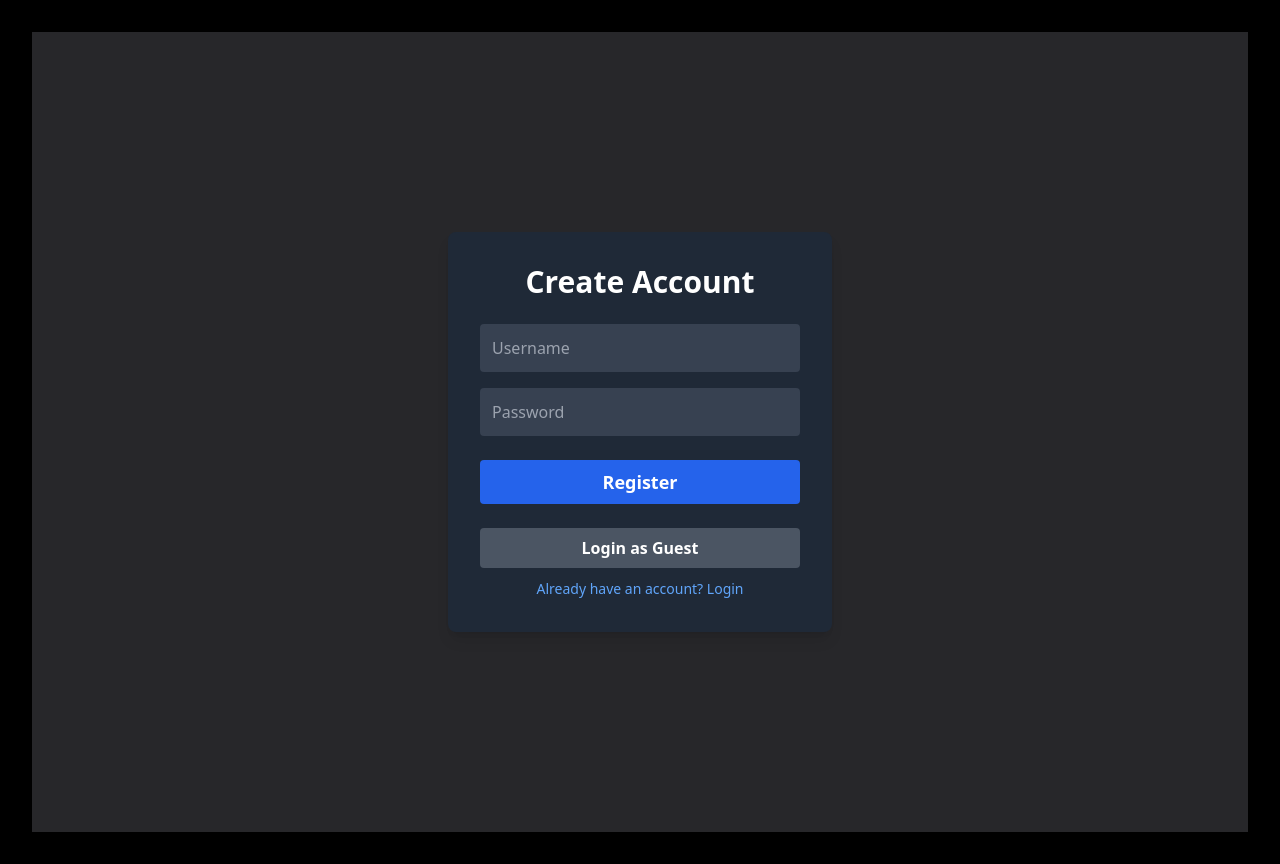
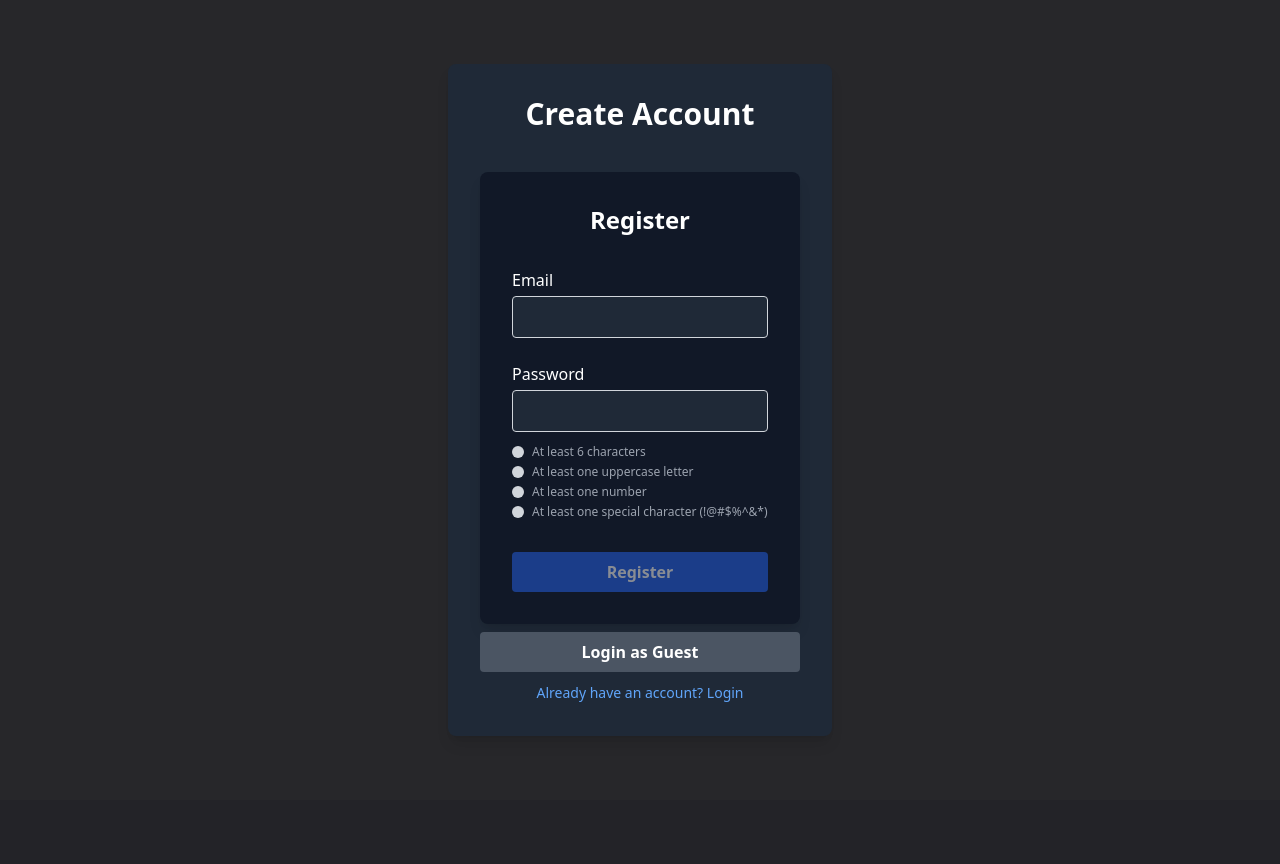
Before and after one commit to Maneeshwar16/digital-desk, a React (Vite) app in the folder vite-project/: page /login in a window 1280 px wide. Both pictures are taken after a click on the button "Don't have an account? Register". After the commit the page ends 800 px from the top, so only its background shows below. Built offline with nearby package versions, Linux system fonts and the light colour scheme.

Commit message:
Login pages

```diff
--- a/vite-project/src/App.jsx
+++ b/vite-project/src/App.jsx
@@ -3,7 +3,7 @@ import { BrowserRouter as Router, Routes, Route, useLocation } from 'react-route
 import Background from './assets/Background';
 import Login from './assets/Login';
 import Foreground from './assets/Foreground';
-import './App.css';
+import './index.css';
 import About from './assets/About';
 import Contact from './assets/Contact';
 import Landing from './assets/Landing';
--- a/vite-project/src/assets/Login.jsx
+++ b/vite-project/src/assets/Login.jsx
@@ -2,36 +2,24 @@ import React, { useState, useRef, useEffect } from "react";
 import { useNavigate, useLocation } from "react-router-dom";
 import { motion } from "framer-motion";
 import { useAuth } from "../context/AuthContext";
+import LoginForm from "./LoginForm";
+import RegisterForm from "./RegisterForm";
 
 const Login = () => {
   const constraintsRef = useRef(null);
   const [isLogin, setIsLogin] = useState(true);
-  const [username, setUsername] = useState("");
-  const [password, setPassword] = useState("");
-  const [loading, setLoading] = useState(false);
   const navigate = useNavigate();
   const location = useLocation();
-  const { login, register, error, clearError, setUser } = useAuth();
+  const { login, register, error, clearError, setUser, loading } = useAuth();
 
   // Clear error when switching modes
   useEffect(() => {
     clearError();
   }, [isLogin, clearError]);
 
-  const handleSubmit = async (e) => {
-    e.preventDefault();
-    if (!username.trim() || !password.trim()) {
-      alert("Please fill in all fields.");
-      return;
-    }
-
-    setLoading(true);
-    const result = isLogin
-      ? await login(username, password)
-      : await register(username, password);
-
-    setLoading(false);
-
+  // Handle login
+  const handleLogin = async ({ username, password }) => {
+    const result = await login(username, password);
     if (result.success) {
       if (location.state && location.state.redirectTo) {
         navigate(location.state.redirectTo, { state: { focusType: location.state.focusType } });
@@ -41,6 +29,19 @@ const Login = () => {
     }
   };
 
+  // Handle register
+  const handleRegister = async ({ email, password }) => {
+    const result = await register(email, password);
+    if (result.success) {
+      if (location.state && location.state.redirectTo) {
+        navigate(location.state.redirectTo, { state: { focusType: location.state.focusType } });
+      } else {
+        navigate("/foreground");
+      }
+    }
+  };
+
+  // Guest login
   const handleGuestLogin = () => {
     setUser({ username: 'Guest', guest: true });
     if (location.state && location.state.redirectTo) {
@@ -61,44 +62,11 @@ const Login = () => {
           <h1 className="text-3xl font-bold text-center mb-6">
             {isLogin ? "Welcome Back" : "Create Account"}
           </h1>
-
-          {error && (
-            <div className="mb-4 p-3 bg-red-600 rounded text-sm">
-              {error}
-            </div>
+          {isLogin ? (
+            <LoginForm onSubmit={handleLogin} error={error} loading={loading} />
+          ) : (
+            <RegisterForm onSubmit={handleRegister} error={error} loading={loading} />
           )}
-
-          <form onSubmit={handleSubmit}>
-            <div className="mb-4">
-              <input
-                type="text"
-                placeholder="Username"
-                value={username}
-                onChange={(e) => setUsername(e.target.value)}
-                className="w-full p-3 bg-gray-700 rounded text-gray-200 placeholder-gray-400 outline-none focus:ring-2 focus:ring-blue-500"
-                disabled={loading}
-              />
-            </div>
-            <div className="mb-6">
-              <input
-                type="password"
-                placeholder="Password"
-                value={password}
-                onChange={(e) => setPassword(e.target.value)}
-                className="w-full p-3 bg-gray-700 rounded text-gray-200 placeholder-gray-400 outline-none focus:ring-2 focus:ring-blue-500"
-                disabled={loading}
-              />
-            </div>
-
-            <motion.button
-              type="submit"
-              whileTap={{ scale: 0.9 }}
-              disabled={loading}
-              className="bg-blue-600 hover:bg-blue-700 disabled:bg-gray-600 px-4 py-2 rounded w-full text-lg font-semibold transition-colors mb-4"
-            >
-              {loading ? "Loading..." : (isLogin ? "Login" : "Register")}
-            </motion.button>
-          </form>
           {/* Login as Guest Button */}
           <button
             onClick={handleGuestLogin}
--- /dev/null
+++ b/vite-project/src/assets/LoginForm.jsx
@@ -0,0 +1,83 @@
+import React, { useState } from 'react';
+
+const LoginForm = ({ onSubmit, error: externalError, loading }) => {
+  const [username, setUsername] = useState('');
+  const [password, setPassword] = useState('');
+  const [touched, setTouched] = useState({ username: false, password: false });
+  const [error, setError] = useState('');
+
+  const usernameValid = username.trim().length > 0;
+  const passwordValid = password.length > 0;
+  const canSubmit = usernameValid && passwordValid && !loading;
+
+  const handleSubmit = async (e) => {
+    e.preventDefault();
+    setTouched({ username: true, password: true });
+    setError('');
+    if (!canSubmit) return;
+    try {
+      await onSubmit?.({ username, password });
+    } catch (err) {
+      setError(err.message || 'Login failed');
+    }
+  };
+
+  return (
+    <form
+      className="max-w-md mx-auto bg-gray-900 rounded-lg shadow-lg p-8 flex flex-col gap-6"
+      onSubmit={handleSubmit}
+      autoComplete="off"
+    >
+      <h2 className="text-2xl font-bold mb-2 text-center">Login</h2>
+      {/* Username Field */}
+      <div className="flex flex-col gap-1 relative">
+        <label htmlFor="username" className="font-medium">Username or Email</label>
+        <input
+          id="username"
+          type="text"
+          className={`bg-gray-800 text-white border rounded px-3 py-2 focus:outline-none transition-colors ${
+            touched.username && !usernameValid ? 'border-red-500' : 'border-gray-300'
+          }`}
+          value={username}
+          onChange={(e) => setUsername(e.target.value)}
+          onBlur={() => setTouched((t) => ({ ...t, username: true }))}
+        />
+        {touched.username && !usernameValid && (
+          <span className="text-xs text-red-500 absolute left-0 top-full mt-1">Enter your username or email</span>
+        )}
+      </div>
+      {/* Password Field */}
+      <div className="flex flex-col gap-1 relative">
+        <label htmlFor="password" className="font-medium">Password</label>
+        <input
+          id="password"
+          type="password"
+          className={`bg-gray-800 text-white border rounded px-3 py-2 focus:outline-none transition-colors ${
+            touched.password && !passwordValid ? 'border-red-500' : 'border-gray-300'
+          }`}
+          value={password}
+          onChange={(e) => setPassword(e.target.value)}
+          onBlur={() => setTouched((t) => ({ ...t, password: true }))}
+        />
+        {touched.password && !passwordValid && (
+          <span className="text-xs text-red-500 absolute left-0 top-full mt-1">Enter your password</span>
+        )}
+      </div>
+      {/* Error Message */}
+      {(error || externalError) && (
+        <div className="bg-red-100 text-red-700 px-3 py-2 rounded text-sm text-center">
+          {error || externalError}
+        </div>
+      )}
+      <button
+        type="submit"
+        className="mt-2 bg-blue-600 text-white font-semibold py-2 rounded hover:bg-blue-700 transition disabled:opacity-50"
+        disabled={!canSubmit}
+      >
+        {loading ? 'Logging in...' : 'Login'}
+      </button>
+    </form>
+  );
+};
+
+export default LoginForm;
--- /dev/null
+++ b/vite-project/src/assets/RegisterForm.jsx
@@ -0,0 +1,130 @@
+import React, { useState } from 'react';
+
+const passwordChecks = [
+  {
+    label: 'At least 6 characters',
+    test: (pw) => pw.length >= 6,
+  },
+  {
+    label: 'At least one uppercase letter',
+    test: (pw) => /[A-Z]/.test(pw),
+  },
+  {
+    label: 'At least one number',
+    test: (pw) => /[0-9]/.test(pw),
+  },
+  {
+    label: 'At least one special character (!@#$%^&*)',
+    test: (pw) => /[!@#$%^&*]/.test(pw),
+  },
+];
+
+function getPasswordStrength(pw) {
+  const passed = passwordChecks.filter((c) => c.test(pw)).length;
+  if (passed <= 1) return { label: 'Weak', color: 'bg-red-500', width: 'w-1/3' };
+  if (passed === 2 || passed === 3) return { label: 'Moderate', color: 'bg-yellow-500', width: 'w-2/3' };
+  if (passed === 4) return { label: 'Strong', color: 'bg-green-500', width: 'w-full' };
+  return { label: '', color: '', width: '' };
+}
+
+const RegisterForm = ({ onSubmit }) => {
+  const [email, setEmail] = useState('');
+  const [password, setPassword] = useState('');
+  const [touched, setTouched] = useState({ email: false, password: false });
+  const [error, setError] = useState('');
+  const [loading, setLoading] = useState(false);
+
+  const emailValid = /^[^\s@]+@[^\s@]+\.[^\s@]+$/.test(email);
+  const passwordResults = passwordChecks.map((c) => c.test(password));
+  const allPasswordValid = passwordResults.every(Boolean);
+  const canSubmit = emailValid && allPasswordValid && !loading;
+  const strength = getPasswordStrength(password);
+
+  const handleSubmit = async (e) => {
+    e.preventDefault();
+    setTouched({ email: true, password: true });
+    if (!canSubmit) return;
+    setLoading(true);
+    setError('');
+    try {
+      // Replace with your registration API call
+      await onSubmit?.({ email, password });
+    } catch (err) {
+      setError(err.message || 'Registration failed');
+    } finally {
+      setLoading(false);
+    }
+  };
+
+  return (
+    <form
+      className="max-w-md mx-auto mt-10 bg-gray-900 rounded-lg shadow-lg p-8 flex flex-col gap-6"
+      onSubmit={handleSubmit}
+      autoComplete="off"
+    >
+      <h2 className="text-2xl font-bold mb-2 text-center">Register</h2>
+      {/* Email Field */}
+      <div className="flex flex-col gap-1 relative bg-gray-900">
+        <label htmlFor="email" className="font-medium">Email</label>
+        <input
+          id="email"
+          type="email"
+          className={`bg-gray-800 text-white border rounded px-3 py-2 focus:outline-none transition-colors ${
+            touched.email && !emailValid ? 'border-red-500' : 'border-gray-300'
+          }`}
+          value={email}
+          onChange={(e) => setEmail(e.target.value)}
+          onBlur={() => setTouched((t) => ({ ...t, email: true }))}
+        />
+        {touched.email && !emailValid && (
+          <span className="text-xs text-red-500 absolute left-0 top-full mt-1">Enter a valid email address</span>
+        )}
+      </div>
+      {/* Password Field */}
+      <div className="flex flex-col gap-1 relative">
+        <label htmlFor="password" className="font-medium">Password</label>
+        <input
+          id="password"
+          type="password"
+          className={`bg-gray-800 text-white border rounded px-3 py-2 focus:outline-none transition-colors ${
+            touched.password && !allPasswordValid ? 'border-red-500' : 'border-gray-300'
+          }`}
+          value={password}
+          onChange={(e) => setPassword(e.target.value)}
+          onBlur={() => setTouched((t) => ({ ...t, password: true }))}
+        />
+        {/* Password Instructions */}
+        <ul className="mt-2 space-y-1 text-xs">
+          {passwordChecks.map((c, i) => (
+            <li key={c.label} className={`flex items-center gap-1 ${password ? (passwordResults[i] ? 'text-green-600' : 'text-red-500') : 'text-gray-400'}`}>
+              <span className="inline-block w-3 h-3 rounded-full mr-1" style={{ background: password ? (passwordResults[i] ? '#16a34a' : '#ef4444') : '#d1d5db' }}></span>
+              {c.label}
+            </li>
+          ))}
+        </ul>
+        {/* Password Strength Bar */}
+        {password && (
+          <div className="mt-2">
+            <div className="h-2 w-full bg-gray-200 rounded">
+              <div className={`h-2 rounded transition-all duration-300 ${strength.color} ${strength.width}`}></div>
+            </div>
+            <span className={`text-xs font-medium ml-1 ${strength.color.replace('bg-', 'text-')}`}>{strength.label}</span>
+          </div>
+        )}
+      </div>
+      {/* Error Message */}
+      {error && (
+        <div className="bg-red-100 text-red-700 px-3 py-2 rounded text-sm text-center">{error}</div>
+      )}
+      <button
+        type="submit"
+        className="mt-2 bg-blue-600 text-white font-semibold py-2 rounded hover:bg-blue-700 transition disabled:opacity-50"
+        disabled={!canSubmit}
+      >
+        {loading ? 'Registering...' : 'Register'}
+      </button>
+    </form>
+  );
+};
+
+export default RegisterForm;
--- a/vite-project/src/index.css
+++ b/vite-project/src/index.css
@@ -2,7 +2,7 @@
 @tailwind components;
 @tailwind utilities;
 body{
-  background-color: #000000;
+  background-color: #232328;
 }
 *{
   margin: 0;
@@ -24,3 +24,9 @@ body{
   font-family: 'Gilroy-Light';
   src: local('Gilroy-Light'), url(./fonts/Gilroy-Light.ttf) format('truetype');
 }
+@font-face {
+  font-family: 'InterDisplay';
+  src: url('/fonts/InterDisplay-Regular.ttf') format('truetype');
+  font-weight: normal;
+  font-style: normal;
+}
```
